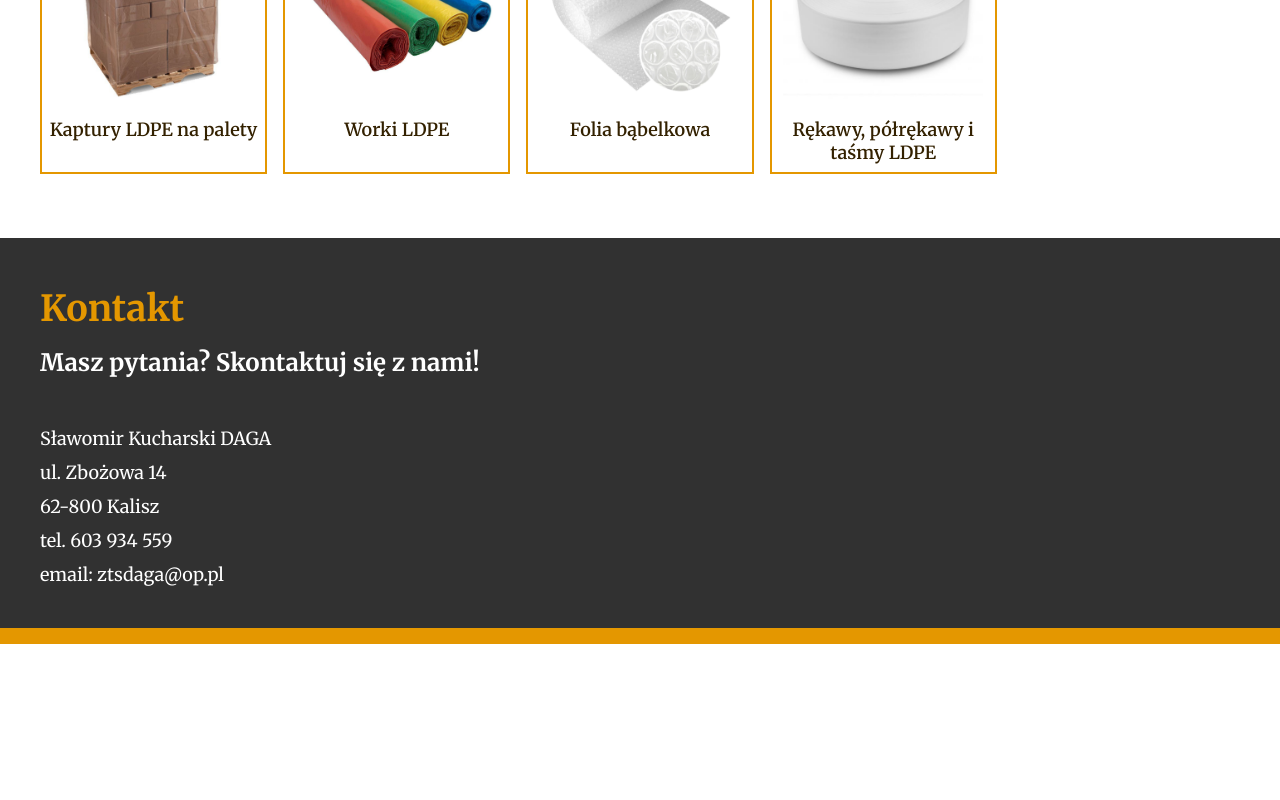
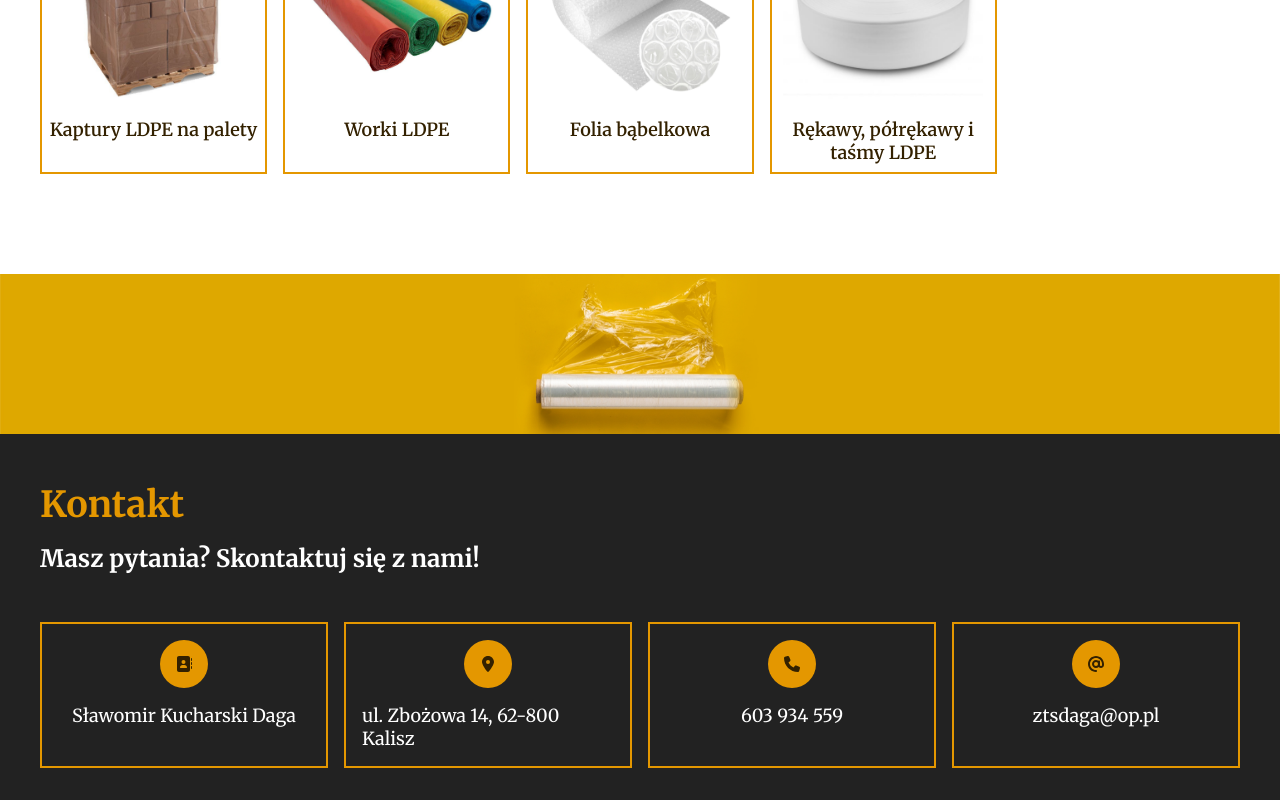
Before and after one commit to lkarasinski/daga, a Next.js app: page / in a window 1280 px wide. Shown: the part 1258-2058 px from the top of the page. Before the commit the page ends 1902 px from the top, so only its background shows below. Built offline with nearby package versions, Linux system fonts and the light colour scheme.

Commit message:
feat: :lipstick: Update bottom bar
Add icons and image to bottom bar

```diff
--- a/package.json
+++ b/package.json
@@ -8,6 +8,9 @@
         "lint": "next lint"
     },
     "dependencies": {
+        "@fortawesome/fontawesome-svg-core": "^1.3.0",
+        "@fortawesome/free-solid-svg-icons": "^6.0.0",
+        "@fortawesome/react-fontawesome": "^0.1.17",
         "next": "^12.1.0",
         "react": "^17.0.2",
         "react-dom": "^17.0.2",
--- /dev/null
+++ b/src/components-ui/ContactInfo/index.tsx
@@ -0,0 +1,52 @@
+import * as React from 'react';
+import { FontAwesomeIcon } from '@fortawesome/react-fontawesome';
+import { IconDefinition } from '@fortawesome/free-solid-svg-icons';
+import styled from 'styled-components';
+
+type ContactInfoProps = {
+    icon: IconDefinition;
+    text: string;
+};
+
+const ContactInfo = ({ icon, text }: ContactInfoProps) => {
+    return (
+        <StyledWrapper>
+            <StyledIconWrapper>
+                <StyledIcon icon={icon} />
+            </StyledIconWrapper>
+            <StyledText>{text}</StyledText>
+        </StyledWrapper>
+    );
+};
+
+const StyledWrapper = styled.div`
+    display: flex;
+    flex-direction: column;
+    align-items: center;
+    gap: 1rem;
+    padding: 1rem;
+    font-size: 1rem;
+
+    border: 2px solid ${({ theme }) => theme.colors.primary};
+`;
+
+const StyledText = styled.p`
+    font-size: ${({ theme }) => theme.fonts.sizes.small};
+`;
+
+const StyledIconWrapper = styled.div`
+    width: 48px;
+    height: 48px;
+    background-color: ${({ theme }) => theme.colors.primary};
+    display: grid;
+    place-items: center;
+    border-radius: 50%;
+`;
+
+const StyledIcon = styled(FontAwesomeIcon)`
+    width: 24px;
+    height: 24px;
+    color: ${({ theme }) => theme.colors.tertiary};
+`;
+
+export default ContactInfo;
--- a/src/components/ContactPanel/index.tsx
+++ b/src/components/ContactPanel/index.tsx
@@ -1,11 +1,64 @@
 import React from 'react';
 import styled from 'styled-components';
+import ContactInfo from '../../components-ui/ContactInfo';
 import Heading from '../../components-ui/Heading';
 import MaxWidth from '../../components-ui/MaxWidth';
-import Paragraph from '../../components-ui/Paragraph';
+import {
+    faAddressBook,
+    faMapMarkerAlt,
+    faPhone,
+    faAt,
+} from '@fortawesome/free-solid-svg-icons';
+import Image from 'next/image';
+
+const Molecules: React.FC = () => {
+    return (
+        <>
+            <div
+                style={{
+                    width: '100%',
+                    height: '20vh',
+                    position: 'relative',
+
+                    marginTop: '100px',
+                }}
+            >
+                <Image
+                    src="/pasek.jpg"
+                    alt="Dekoracja"
+                    layout="fill"
+                    objectFit="cover"
+                />
+            </div>
+            <Background id="kontakt">
+                <MaxWidth>
+                    <Heading>Kontakt</Heading>
+                    <Text>Masz pytania? Skontaktuj się z nami!</Text>
+                    <Grid>
+                        <ContactInfo
+                            text={'Sławomir Kucharski Daga'}
+                            icon={faAddressBook}
+                        />
+                        <ContactInfo
+                            text={'ul. Zbożowa 14, 62-800 Kalisz'}
+                            icon={faMapMarkerAlt}
+                        />
+                        <ContactInfo text={'603 934 559'} icon={faPhone} />
+                        <ContactInfo text={'ztsdaga@op.pl'} icon={faAt} />
+                    </Grid>
+                </MaxWidth>
+            </Background>
+        </>
+    );
+};
+
+const Grid = styled.div`
+    display: grid;
+    grid-template-columns: repeat(auto-fit, minmax(250px, 1fr));
+    gap: 1rem;
+`;
 
 const Background = styled.div`
-    margin-top: 2rem;
     background-color: ${({ theme }) => theme.colors.secondary};
     padding: 2rem 0;
     color: ${({ theme }) => theme.colors.background};
@@ -15,29 +68,5 @@ const Text = styled.h2`
     margin-bottom: 3rem;
     color: ${({ theme }) => theme.colors.background};
 `;
-const BottomBar = styled.div`
-    width: 100%;
-    height: 1rem;
-    background-color: ${({ theme }) => theme.colors.primary};
-`;
-
-const Molecules: React.FC = () => {
-    return (
-        <>
-            <Background id="kontakt">
-                <MaxWidth>
-                    <Heading>Kontakt</Heading>
-                    <Text>Masz pytania? Skontaktuj się z nami!</Text>
-                    <Paragraph black>Sławomir Kucharski DAGA</Paragraph>
-                    <Paragraph black>ul. Zbożowa 14</Paragraph>
-                    <Paragraph black>62-800 Kalisz</Paragraph>
-                    <Paragraph black>tel. 603 934 559</Paragraph>
-                    <Paragraph black>email: ztsdaga@op.pl</Paragraph>
-                </MaxWidth>
-            </Background>
-            <BottomBar />
-        </>
-    );
-};
 
 export default Molecules;
--- a/src/utils/theme/theme.ts
+++ b/src/utils/theme/theme.ts
@@ -1,7 +1,7 @@
 const theme = {
     colors: {
         primary: '#e49700',
-        secondary: '#313131',
+        secondary: '#222222',
         tertiary: '#332100',
         background: '#ffffff',
     },
```
Also changed, not shown: public/pasek.jpg (added), 1 other file (tests, documents, lock files or other folders).
